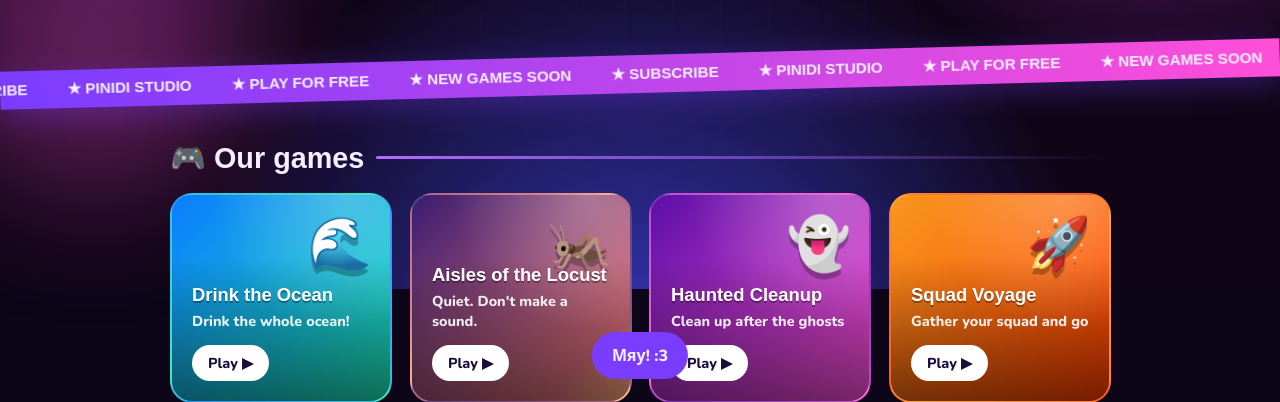
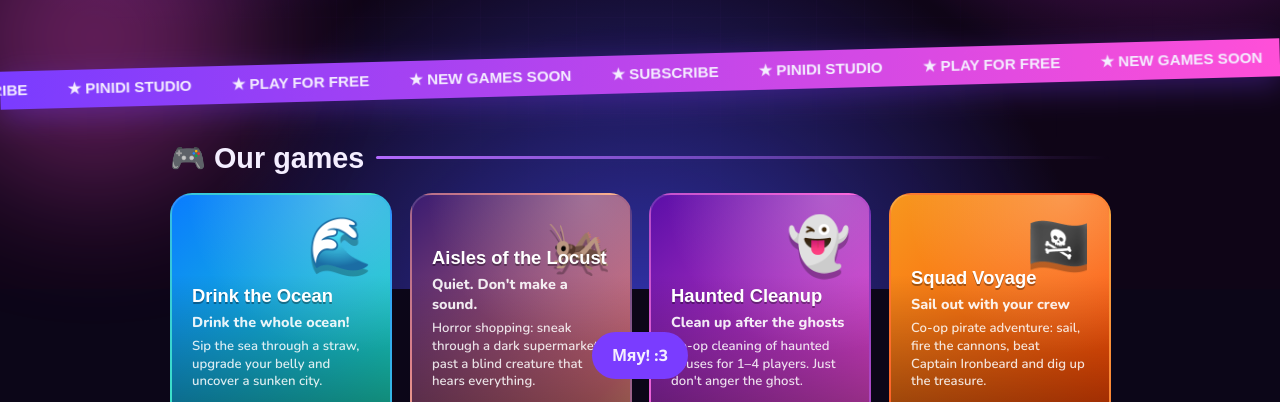
Before and after one commit to Whiteeduck/pinidistudio.github.io, a plain HTML site: page index.html in a window 1280 px wide. Shown: the part 511-913 px from the top of the page. Drawn offline with nearby package versions, Linux system fonts and the light colour scheme; a web font is replaced by a local one.

Commit message:
Game descriptions, pirate emoji for Squad Voyage

```diff
--- a/index.html
+++ b/index.html
@@ -77,7 +77,7 @@ h2::after{content:"";flex:1;height:3px;border-radius:3px;background:linear-gradi
 
 /* games */
 .games{display:grid;grid-template-columns:repeat(auto-fit,minmax(220px,1fr));gap:18px}
-.card{position:relative;display:flex;flex-direction:column;justify-content:flex-end;min-height:210px;padding:20px;border-radius:22px;text-decoration:none;color:#fff;overflow:hidden;
+.card{position:relative;display:flex;flex-direction:column;justify-content:flex-end;min-height:270px;padding:20px;border-radius:22px;text-decoration:none;color:#fff;overflow:hidden;
   background:var(--g);border:2px solid #ffffff26;transition:transform .2s,box-shadow .2s;transform-style:preserve-3d;will-change:transform}
 .card::before{content:"";position:absolute;inset:0;background:radial-gradient(circle at 80% 0%,#ffffff40,transparent 50%),linear-gradient(180deg,transparent 30%,#0008)}
 .card:hover{box-shadow:0 18px 40px -10px var(--glow)}
@@ -85,6 +85,7 @@ h2::after{content:"";flex:1;height:3px;border-radius:3px;background:linear-gradi
 .card:hover .emo{transform:scale(1.25) rotate(10deg)}
 .card h3{position:relative;font-family:'Unbounded',sans-serif;font-size:1.15rem;line-height:1.15;text-shadow:0 2px 0 #0005}
 .card p{position:relative;margin-top:6px;font-weight:700;font-size:.9rem;opacity:.9}
+.card p.desc{font-weight:600;font-size:.82rem;opacity:.85;line-height:1.35}
 .card .play{position:relative;margin-top:14px;align-self:flex-start;background:#fff;color:#1a0d3a;font-weight:800;padding:8px 16px;border-radius:99px;font-size:.9rem;transition:transform .15s}
 .card:hover .play{transform:translateX(4px)}
 .g1{--g:linear-gradient(135deg,#0a7cff,#1de9b6);--glow:#1de9b6}
@@ -120,16 +121,16 @@ footer img{width:46px;vertical-align:middle;margin-right:8px}
   <h2 data-i="games"></h2>
   <section class="games">
     <a class="card g1" href="https://playgama.com/game/drink-the-ocean" target="_blank" rel="noopener">
-      <span class="emo">🌊</span><h3>Drink the Ocean</h3><p data-i="g1"></p><span class="play" data-i="play"></span>
+      <span class="emo">🌊</span><h3>Drink the Ocean</h3><p data-i="g1"></p><p class="desc" data-i="d1"></p><span class="play" data-i="play"></span>
     </a>
     <a class="card g2" href="https://playgama.com/game/aisles-of-the-locust?clid=p_e4a2a342-ed01-45cd-8cc8-573294a1bb92" target="_blank" rel="noopener">
-      <span class="emo">🦗</span><h3>Aisles of the Locust</h3><p data-i="g2"></p><span class="play" data-i="play"></span>
+      <span class="emo">🦗</span><h3>Aisles of the Locust</h3><p data-i="g2"></p><p class="desc" data-i="d2"></p><span class="play" data-i="play"></span>
     </a>
     <a class="card g3" href="https://playgama.ai/play/y5domr6q7a3gxw" target="_blank" rel="noopener">
-      <span class="emo">👻</span><h3>Haunted Cleanup</h3><p data-i="g3"></p><span class="play" data-i="play"></span>
+      <span class="emo">👻</span><h3>Haunted Cleanup</h3><p data-i="g3"></p><p class="desc" data-i="d3"></p><span class="play" data-i="play"></span>
     </a>
     <a class="card g4" href="https://playgama.ai/play/ipwbbhuwjwc4oc" target="_blank" rel="noopener">
-      <span class="emo">🚀</span><h3>Squad Voyage</h3><p data-i="g4"></p><span class="play" data-i="play"></span>
+      <span class="emo">🏴‍☠️</span><h3>Squad Voyage</h3><p data-i="g4"></p><p class="desc" data-i="d4"></p><span class="play" data-i="play"></span>
     </a>
   </section>
 
@@ -163,11 +164,11 @@ footer img{width:46px;vertical-align:middle;margin-right:8px}
 
 const T={
 ru:{tag:'Делаем игры с друзьями. <b>Играй прямо в браузере</b> — без скачивания!',games:'🎮 Наши игры',links:'🔗 Мы в сети',
- g1:'Выпей весь океан!',g2:'Тихо. Не шуми.',g3:'Убери за призраками',g4:'Собери отряд в путь',play:'Играть ▶',soon:'скоро',allgames:'все наши игры',
+ g1:'Выпей весь океан!',g2:'Тихо. Не шуми.',g3:'Убери за призраками',g4:'Выходи в море с командой',d1:'Пей море через соломинку, качай живот и открой затонувший город.',d2:'Хоррор-шопинг: прокрадись по тёмному супермаркету мимо слепого монстра, который слышит всё.',d3:'Кооп-уборка домов с привидениями на 1–4 игроков. Только не зли призрака.',d4:'Кооп про пиратов: плыви, стреляй из пушек, победи капитана Железную Бороду и найди клад.',play:'Играть ▶',soon:'скоро',allgames:'все наши игры',
  made:'сделано с любовью и коробками 📦',mq:['Pinidi Studio','Играй бесплатно','Новые игры скоро','Подписывайся'],
  title:'Pinidi Studio — игры от друзей',ph:['Мяу! :3','Не тыкай, я коробка!','Играй в наши игры!','Подпишись на ютуб 📦','Pinidi forever ✨']},
 en:{tag:'We make games with friends. <b>Play right in your browser</b> — no download!',games:'🎮 Our games',links:'🔗 Find us online',
- g1:'Drink the whole ocean!',g2:'Quiet. Don\'t make a sound.',g3:'Clean up after the ghosts',g4:'Gather your squad and go',play:'Play ▶',soon:'soon',allgames:'all our games',
+ g1:'Drink the whole ocean!',g2:'Quiet. Don\'t make a sound.',g3:'Clean up after the ghosts',g4:'Sail out with your crew',d1:'Sip the sea through a straw, upgrade your belly and uncover a sunken city.',d2:'Horror shopping: sneak through a dark supermarket past a blind creature that hears everything.',d3:'Co-op cleaning of haunted houses for 1–4 players. Just don\'t anger the ghost.',d4:'Co-op pirate adventure: sail, fire the cannons, beat Captain Ironbeard and dig up the treasure.',play:'Play ▶',soon:'soon',allgames:'all our games',
  made:'made with love and boxes 📦',mq:['Pinidi Studio','Play for free','New games soon','Subscribe'],
  title:'Pinidi Studio — games by friends',ph:['Meow! :3','Stop poking, I\'m a box!','Play our games!','Subscribe on YouTube 📦','Pinidi forever ✨']}};
 let lang='ru',phr=T.ru.ph;
```
